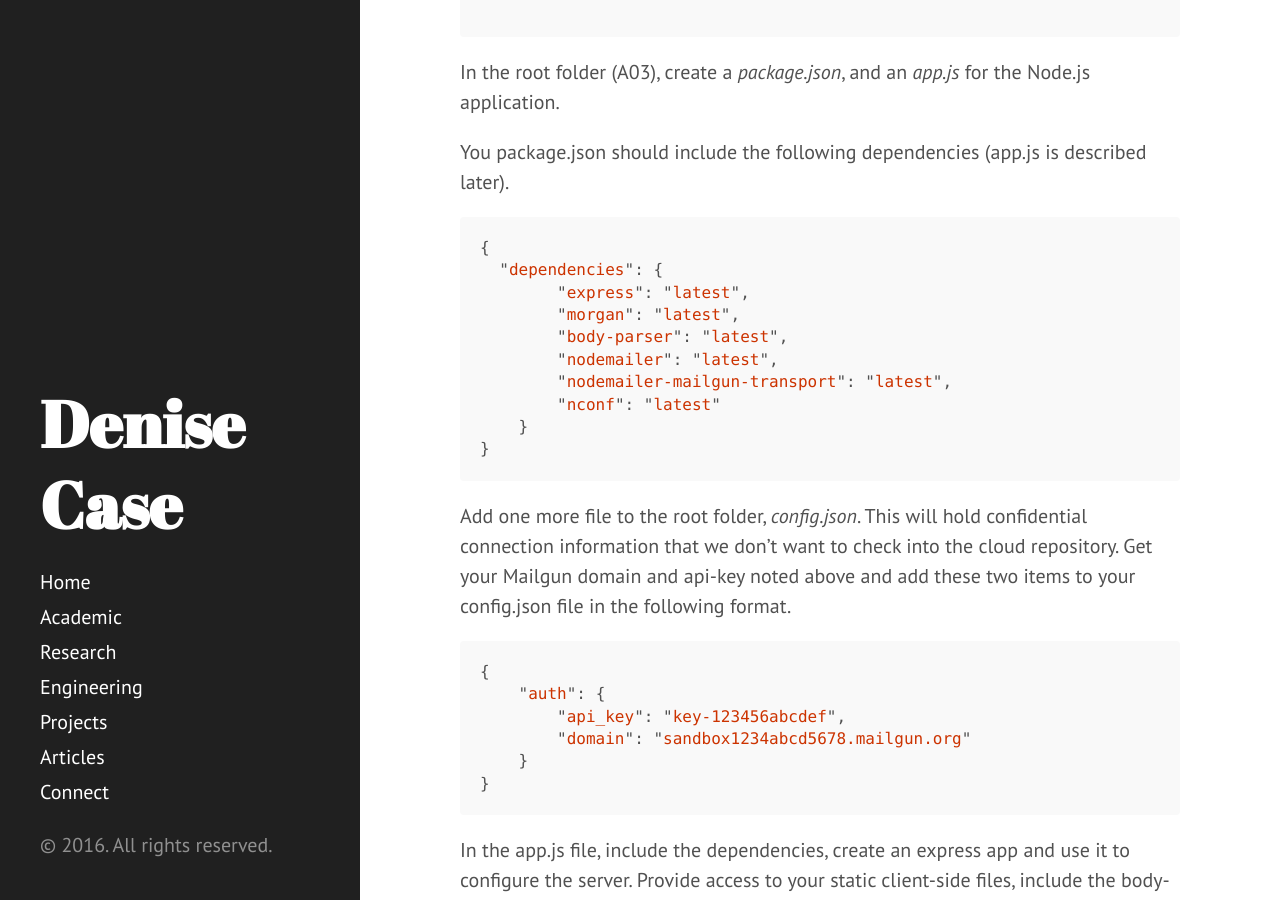
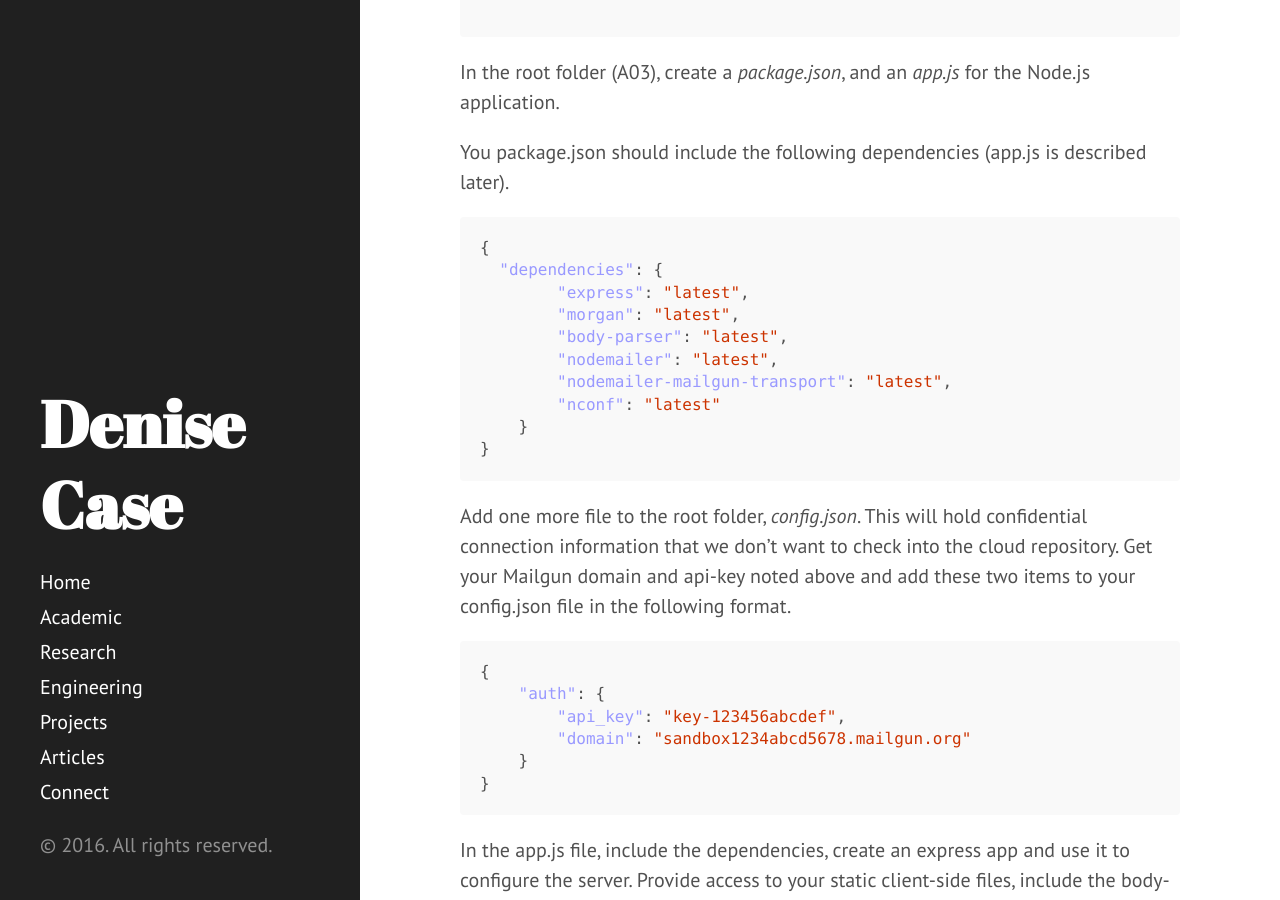
Before and after one commit to denisecase/denisecase.github.io, a Jekyll site: the page built from _posts/2016-10-08-enabling-contact-form.md, in a window 1280 px wide and 900 px high, scrolled down 2651 px. Built offline with Jekyll 4.4.1, drawn with Linux system fonts in a browser that asks for light colours; comment, search, counter and statistics services are not loaded.

Commit message:
formatting

````diff
--- a/_posts/2016-10-08-enabling-contact-form.md
+++ b/_posts/2016-10-08-enabling-contact-form.md
@@ -60,7 +60,7 @@ In the root folder (A03), create a *package.json*, and an *app.js* for the Node.
 
 You package.json should include the following dependencies (app.js is described later).
 
-``` javascript
+``` json
 {
   "dependencies": {
         "express": "latest",
@@ -76,7 +76,7 @@ You package.json should include the following dependencies (app.js is described
 
  Add one more file to the root folder, *config.json*.  This will hold confidential connection information that we don't want to check into the cloud repository.  Get your Mailgun domain and api-key noted above and add these two items to your config.json file in the following format.
 
-``` javascript
+``` json
 {
     "auth": {
         "api_key": "key-123456abcdef",
````
